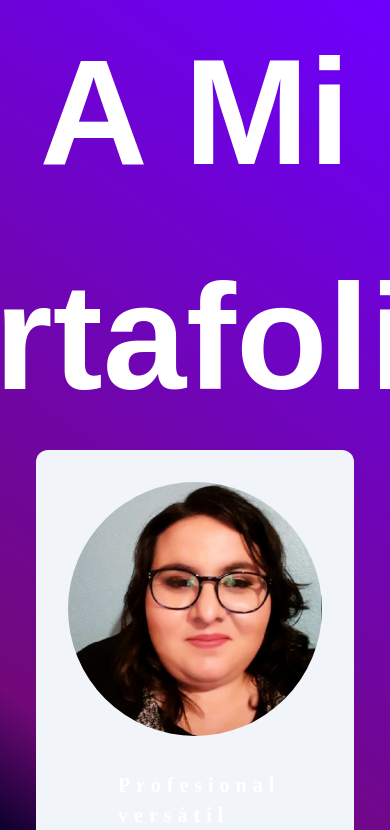
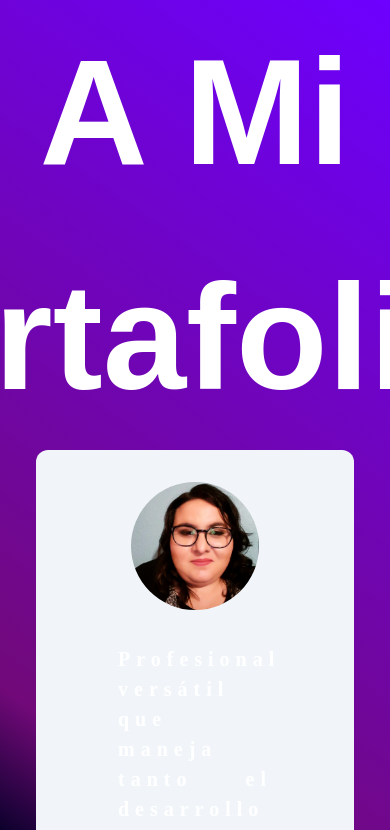
Before and after one commit to kprieto/mi-portafolio, a React (Create React App) app: page / in a window 390 px wide. Shown: the top 830 px of the page. Built offline with nearby package versions, Linux system fonts and the light colour scheme; the HTML template or start-up script is replaced by a standard one.

Commit message:
Actualización portada

```diff
--- a/src/components/portada.jsx
+++ b/src/components/portada.jsx
@@ -30,7 +30,7 @@ function Portada({ showDiv, setShowDiv }) {
             {showDiv && ( // Conditionally render div based on state
                 <div className="container">
                     <figure className="md:flex bg-slate-100 rounded-xl p-8 md:p-0 dark:bg-slate-800">
-                        <img className="w-54 h-54 lg:w-80 lg:h-auto rounded-full md:rounded-none mx-auto" src={foto} alt="" width="384" height="512"/>
+                        <img className="w-32 h-32 sm:w-48 sm:h-48 md:w-64 md:h-64 lg:w-80 lg:h-auto rounded-full md:rounded-none mx-auto" src={foto} alt="" width="384" height="512"/>
                         <div className="pt-6 md:p-8 text-center md:text-left space-y-4">
                             <blockquote>
                                 <p className="text-justify text-base sm:text-lg md:text-xl font-medium text-white EffectType">Profesional versátil que maneja tanto el desarrollo del front-end como del back-end de aplicaciones web y de escritorio.
```
